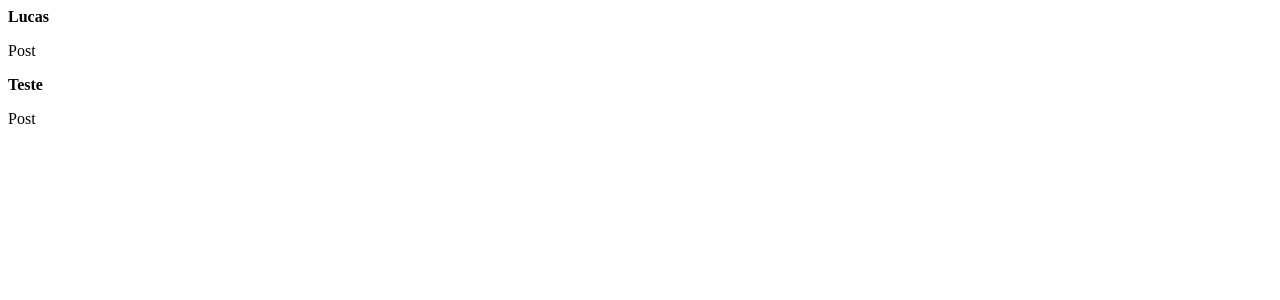
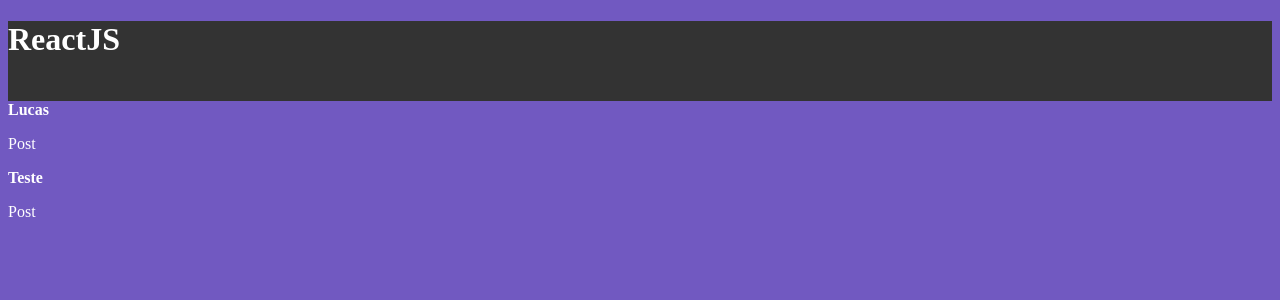
Before and after one commit to lucasrozalem/ignite-reactjs-2022, a React (Vite) app in the folder 01-fundamentos-reactjs/: page / in a window 1280 px wide. Shown: the top 300 px of the page. Built offline with nearby package versions, Linux system fonts and the light colour scheme.

Commit message:
feat: css modules

```diff
--- a/01-fundamentos-reactjs/src/App.jsx
+++ b/01-fundamentos-reactjs/src/App.jsx
@@ -1,8 +1,10 @@
 import { Post } from "./Post";
-
+import { Header } from "./components/Header";
+import "./styles.css";
 function App() {
   return (
     <div>
+      <Header/>
       <Post
       author="Lucas"
       content="Post"
--- /dev/null
+++ b/01-fundamentos-reactjs/src/components/Header.jsx
@@ -0,0 +1,9 @@
+import styles from'./Header.module.css';
+
+export function Header() {
+  return(
+    <header className={styles.header}>
+      <h1>ReactJS</h1>
+    </header>
+  );
+}
--- /dev/null
+++ b/01-fundamentos-reactjs/src/components/Header.module.css
@@ -0,0 +1,5 @@
+.header {
+    background: #333;
+    height: 80px;
+
+}
--- /dev/null
+++ b/01-fundamentos-reactjs/src/styles.css
@@ -0,0 +1,4 @@
+body {
+    background: #7159c1;
+    color: #fff;
+}
```
